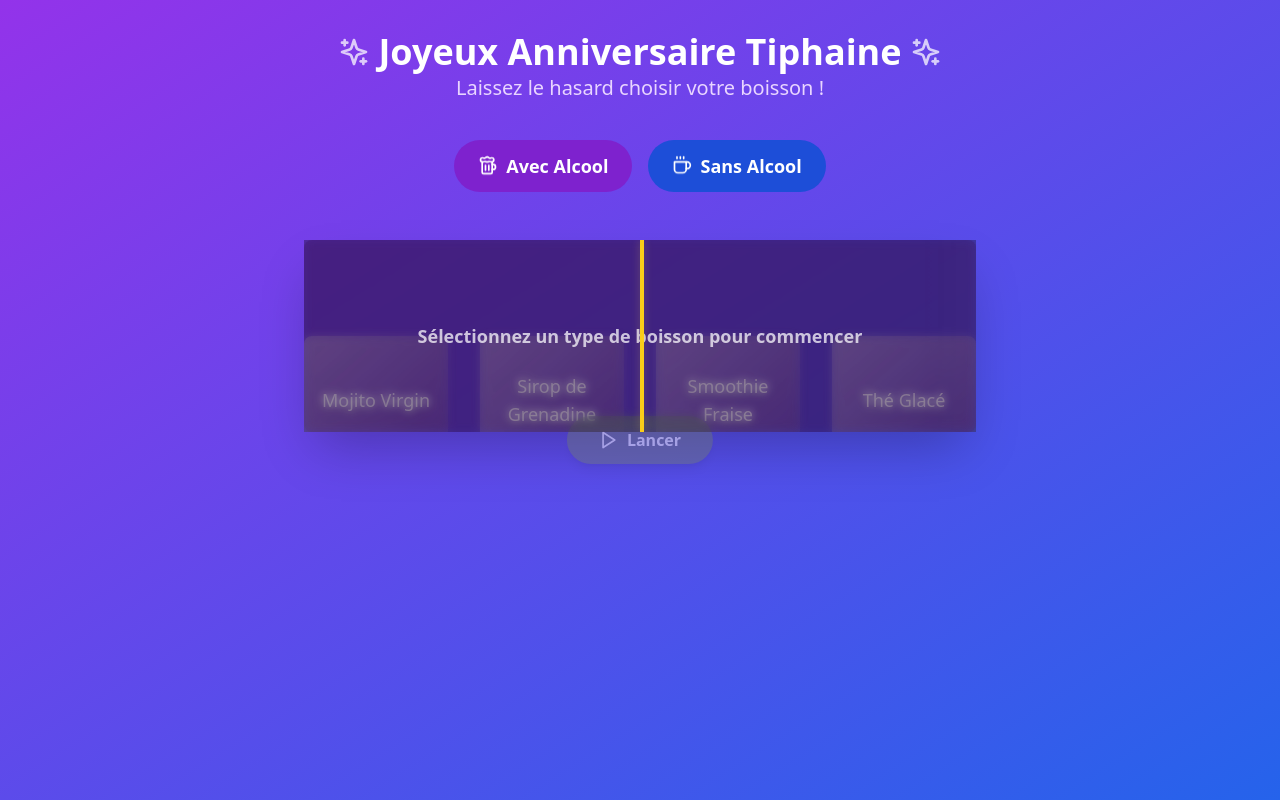
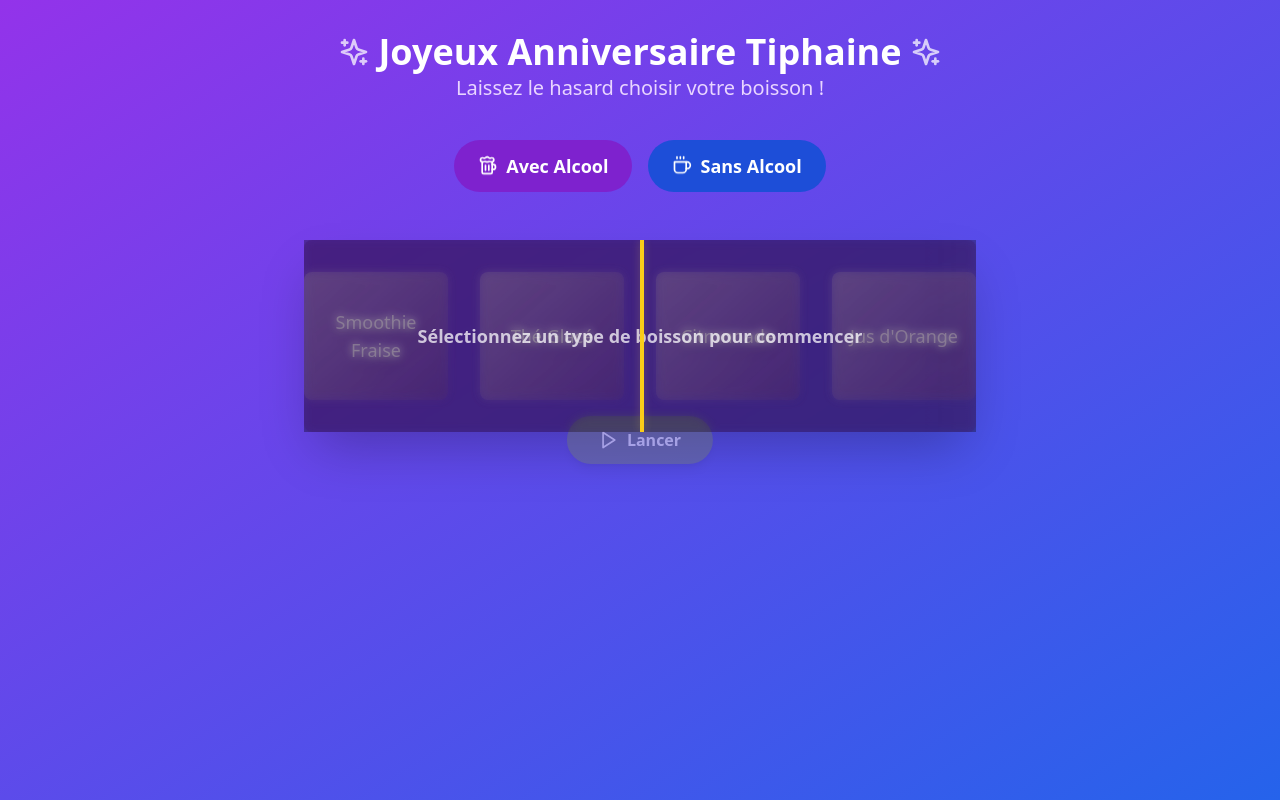
Before and after one commit to JESSIM-lua/RandomDrink, a React (Vite) app: page / in a window 1280 px wide. Built offline with nearby package versions, Linux system fonts and the light colour scheme.

Commit message:
fix items position

```diff
--- a/src/components/DrinkSlider.tsx
+++ b/src/components/DrinkSlider.tsx
@@ -12,7 +12,7 @@ const DrinkSlider: React.FC<DrinkSliderProps> = ({ boissons, enAnimation, setEnA
   const [boissonSelectionnee, setBoissonSelectionnee] = useState<string>('');
   const [position, setPosition] = useState(0);
   const [resetKey, setResetKey] = useState(0);
-  const [showPopup, setShowPopup] = useState(false); // État pour gérer l'affichage du popup
+  const [showPopup, setShowPopup] = useState(false);
 
   useEffect(() => {
     setPosition(0);
@@ -22,11 +22,10 @@ const DrinkSlider: React.FC<DrinkSliderProps> = ({ boissons, enAnimation, setEnA
   const lancerAnimation = () => {
     if (!active || enAnimation) return;
 
-    // Réinitialiser la position et les autres états pour une nouvelle animation
     setPosition(0);
     setResetKey(prev => prev + 1);
     setEnAnimation(true);
-    setShowPopup(false); // Cacher le popup au début de l'animation
+    setShowPopup(false);
 
     const indexAleatoire = Math.floor(Math.random() * boissons.length);
     setBoissonSelectionnee(boissons[indexAleatoire]);
@@ -38,7 +37,7 @@ const DrinkSlider: React.FC<DrinkSliderProps> = ({ boissons, enAnimation, setEnA
     const duration = 5000;
     const startTime = Date.now();
 
-    const totalDistance = (boissons.length * itemWidth * 4) + (indexAleatoire * itemWidth);
+    const totalDistance = (boissons.length * itemWidth * 5) + (indexAleatoire * itemWidth);
 
     const animate = () => {
       const currentTime = Date.now();
@@ -52,8 +51,6 @@ const DrinkSlider: React.FC<DrinkSliderProps> = ({ boissons, enAnimation, setEnA
         const finalPosition = startOffset - (indexAleatoire * itemWidth);
         setPosition(finalPosition);
         setEnAnimation(false);
-
-        // Afficher le popup à la fin de l'animation
         setShowPopup(true);
       }
     };
@@ -63,7 +60,6 @@ const DrinkSlider: React.FC<DrinkSliderProps> = ({ boissons, enAnimation, setEnA
 
   return (
     <div className="relative w-full max-w-2xl bg-purple-900/30 rounded-lg shadow-2xl backdrop-blur-sm">
-      {/* Popup affichant la boisson finale */}
       {showPopup && (
         <div className="fixed inset-0 flex items-center justify-center bg-black/50 z-50">
           <div className="bg-white text-purple-800 p-6 rounded-lg shadow-lg text-center">
@@ -79,9 +75,8 @@ const DrinkSlider: React.FC<DrinkSliderProps> = ({ boissons, enAnimation, setEnA
         </div>
       )}
 
-      {/* Conteneur principal du slider, masqué si le popup est affiché */}
       {!showPopup && (
-        <div className="h-48 overflow-hidden relative">
+        <div className="h-48 flex items-center justify-center overflow-hidden relative">
           <div className="absolute inset-0 bg-gradient-to-r from-transparent via-white/10 to-transparent animate-shine"></div>
           <div className="absolute left-1/2 top-0 bottom-0 w-1 bg-yellow-400 z-20">
             <div className="absolute inset-0 animate-pulse-fast bg-yellow-300/50 blur-sm"></div>
@@ -89,7 +84,7 @@ const DrinkSlider: React.FC<DrinkSliderProps> = ({ boissons, enAnimation, setEnA
 
           <div
             key={resetKey}
-            className="absolute top-1/2 -translate-y-1/2 flex items-center gap-8 transition-transform duration-300"
+            className="flex items-center gap-8 transition-transform duration-300"
             style={{
               transform: `translateX(${position}px)`,
               transition: enAnimation ? 'none' : 'transform 0.3s ease'
```
